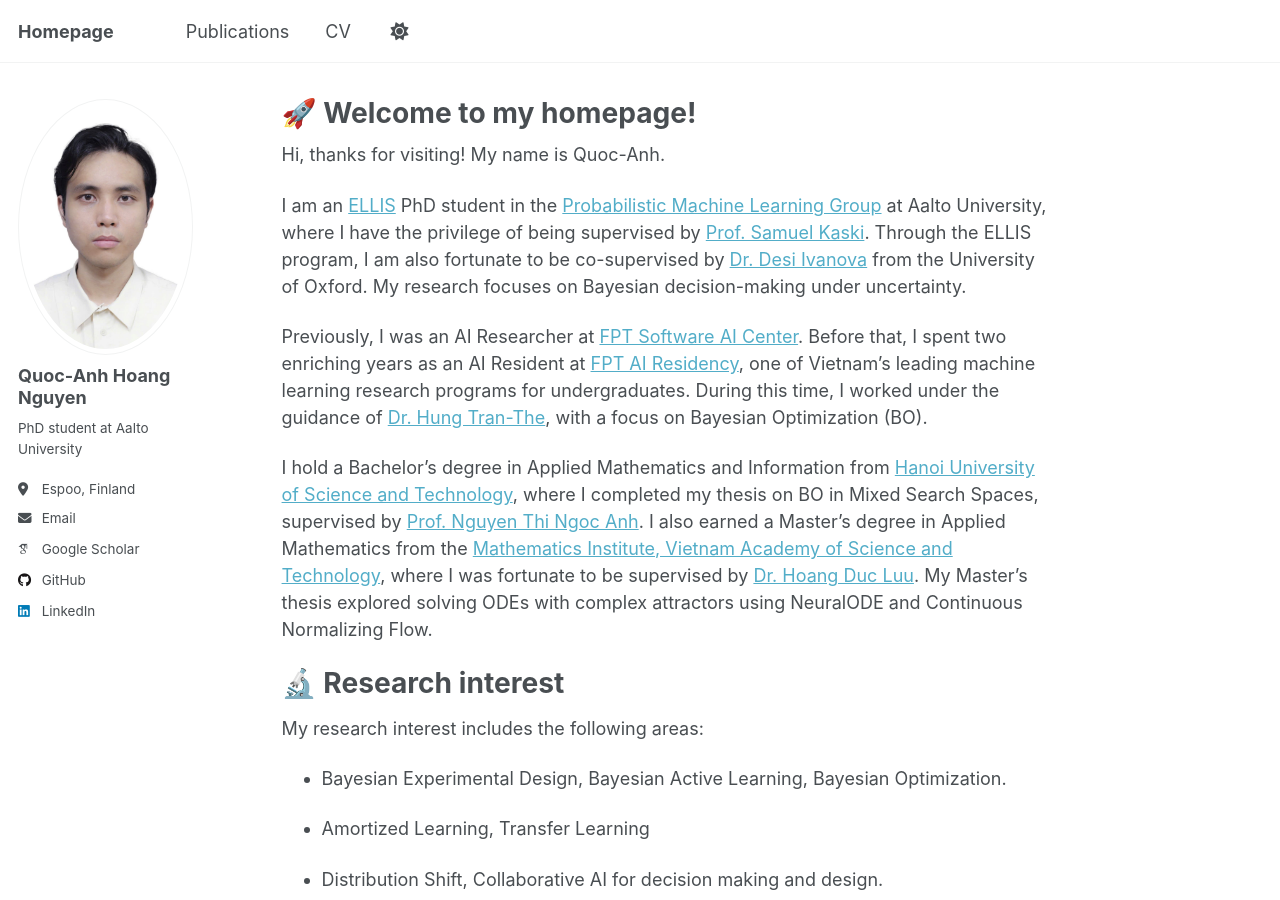
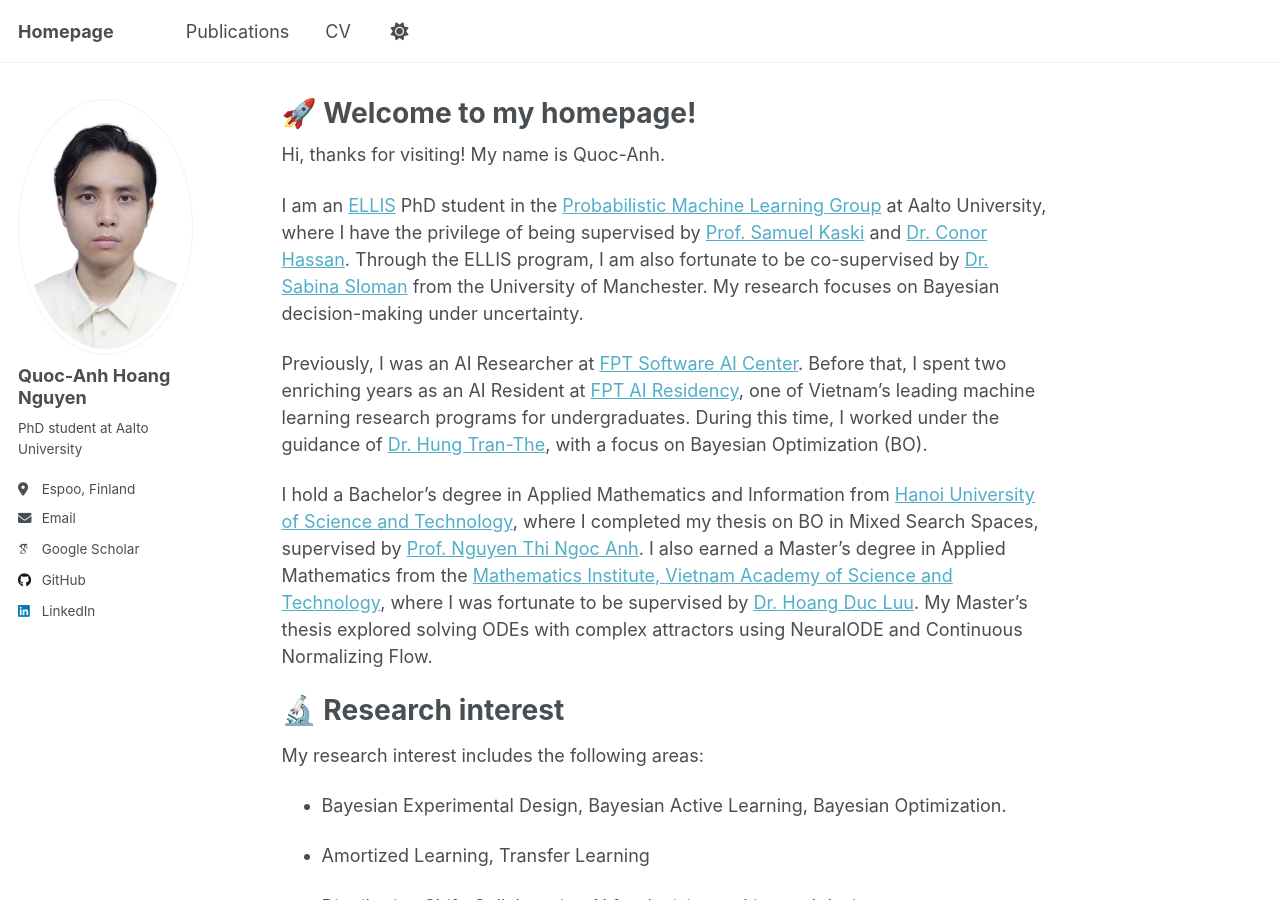
Before and after one commit to QuocAnh261100/QuocAnh261100.github.io, a Jekyll site: the page built from _pages/about.md, in a window 1280 px wide and 900 px high. Built offline with Jekyll 4.4.1, drawn with Linux system fonts in a browser that asks for light colours; some web fonts are replaced; a script that is not in the unit is left out.

Commit message:
Update supervisor

```diff
--- a/_pages/about.md
+++ b/_pages/about.md
@@ -9,7 +9,7 @@ redirect_from:
 
 Hi, thanks for visiting! My name is Quoc-Anh.
 
-I am an [ELLIS](https://ellis.eu/phd-postdoc) PhD student in the [Probabilistic Machine Learning Group](https://research.cs.aalto.fi/pml/) at Aalto University, where I have the privilege of being supervised by [Prof. Samuel Kaski](https://kaski-lab.com/). Through the ELLIS program, I am also fortunate to be co-supervised by [Dr. Desi Ivanova](https://desirivanova.com/) from the University of Oxford. My research focuses on Bayesian decision-making under uncertainty.
+I am an [ELLIS](https://ellis.eu/phd-postdoc) PhD student in the [Probabilistic Machine Learning Group](https://research.cs.aalto.fi/pml/) at Aalto University, where I have the privilege of being supervised by [Prof. Samuel Kaski](https://kaski-lab.com/) and [Dr. Conor Hassan](https://www.conorhassan.com/). Through the ELLIS program, I am also fortunate to be co-supervised by [Dr. Sabina Sloman](https://sabinasloman.com/) from the University of Manchester. My research focuses on Bayesian decision-making under uncertainty.
 
 Previously, I was an AI Researcher at [FPT Software AI Center](https://fptsoftware.com/services/digital-technologies-and-platforms/artificial-intelligence). Before that, I spent two enriching years as an AI Resident at [FPT AI Residency](https://web.facebook.com/aic.fsoft/?_rdc=1&_rdr#), one of Vietnam’s leading machine learning research programs for undergraduates. During this time, I worked under the guidance of [Dr. Hung Tran-The](https://scholar.google.com/citations?user=um-FS-gAAAAJ&hl=en), with a focus on Bayesian Optimization (BO).
 
```
